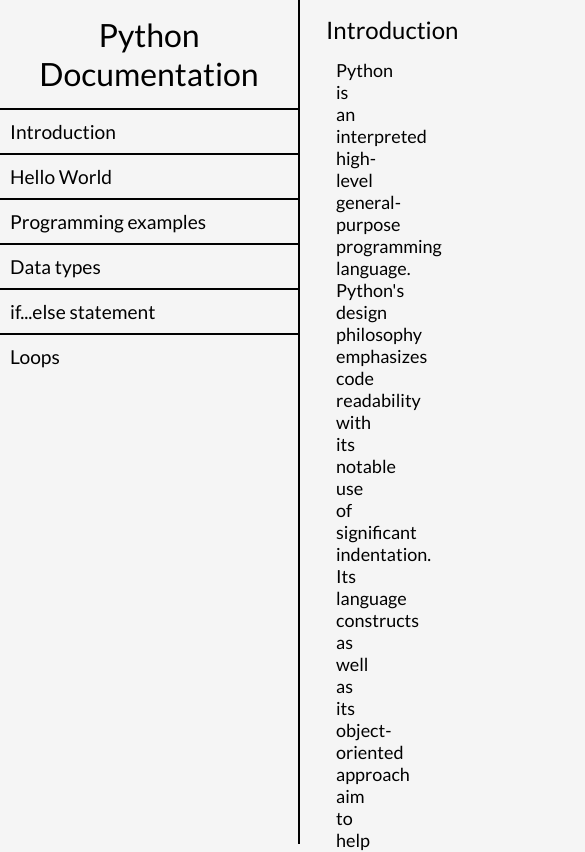
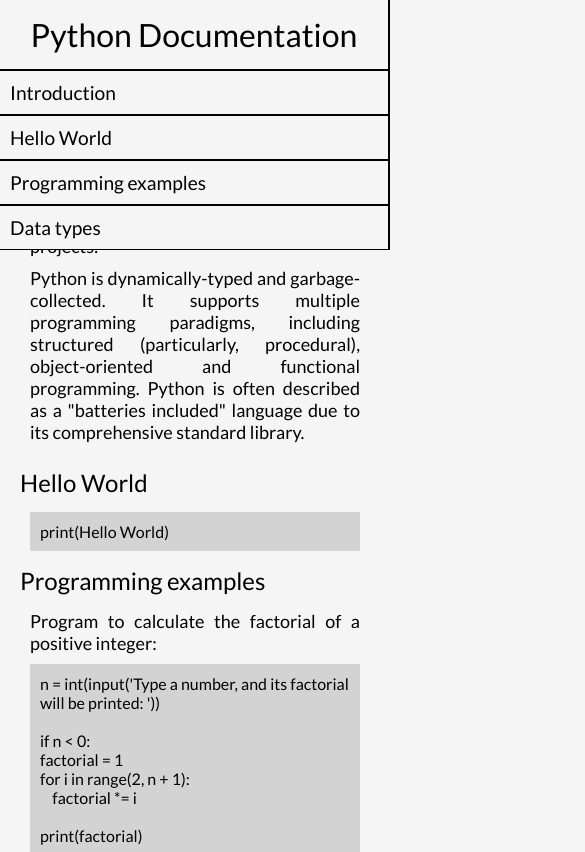
Before and after one commit to evazquez94/technical-documentation-page, a plain HTML site: page index.html in a window 390 px wide. Shown: the top 852 px of the page, 585 px wide, since content can reach past the window. Drawn offline with Linux system fonts and the light colour scheme.

Commit message:
Add media query for mobile devices

```diff
--- a/index.html
+++ b/index.html
@@ -53,8 +53,6 @@
             <br>
             if n < 0:
             <br>
-            <pre>    raise ValueError('You must enter a non negative integer')</pre>
-            <br>
             factorial = 1
             <br>
             for i in range(2, n + 1):
--- a/style.css
+++ b/style.css
@@ -72,3 +72,19 @@ code, pre {
   background-color: lightgray;
   padding: 10px;
 }
+
+@media (max-width: 780px) {
+  #navbar {
+    /* display: block; */
+    height: 250px;
+    overflow-y: auto;
+    border-right: 2px solid black;
+    width: 100%;
+
+  }
+
+  #main-doc {
+    margin-left: 30px;
+  }
+
+}
```
